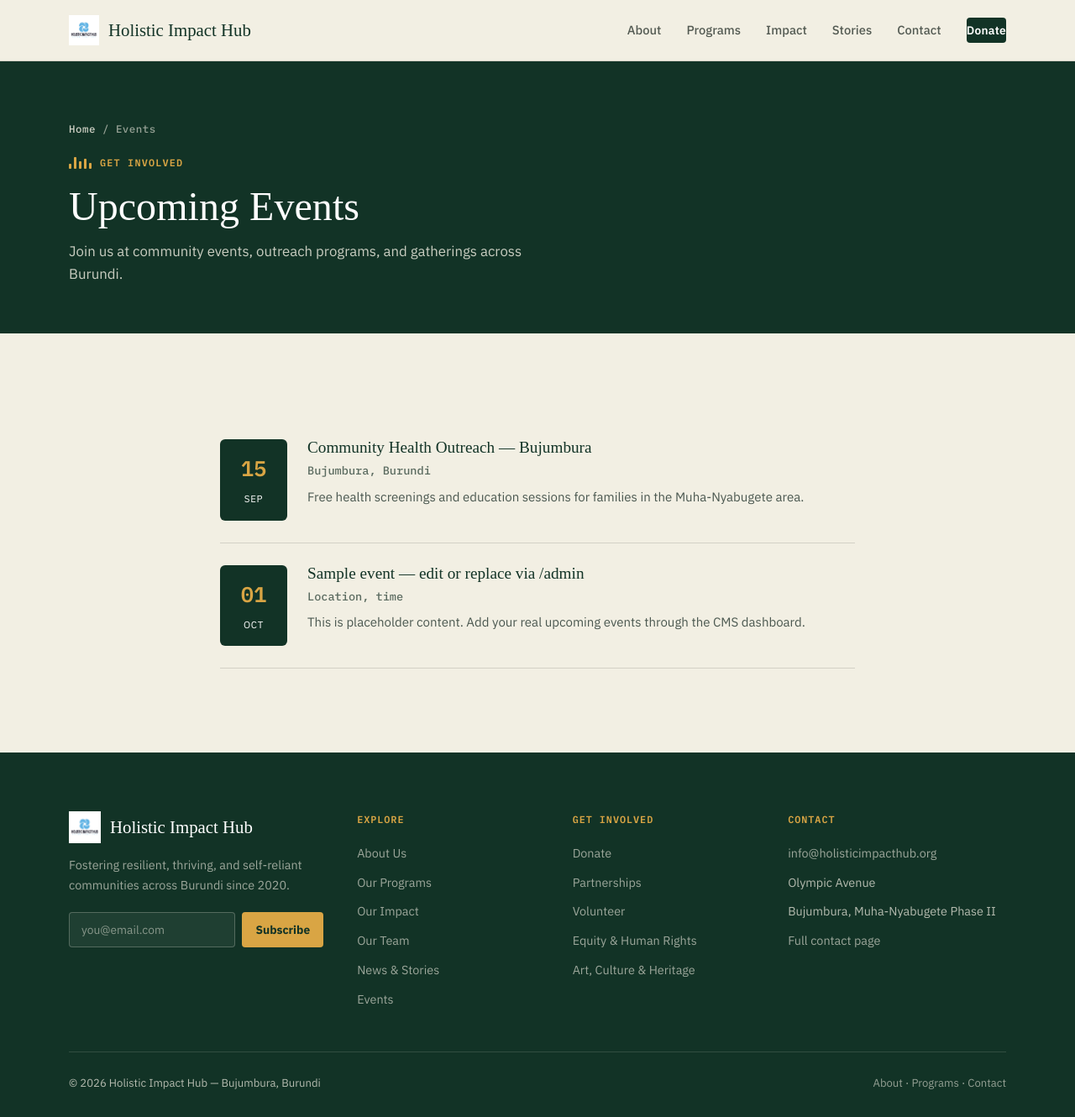
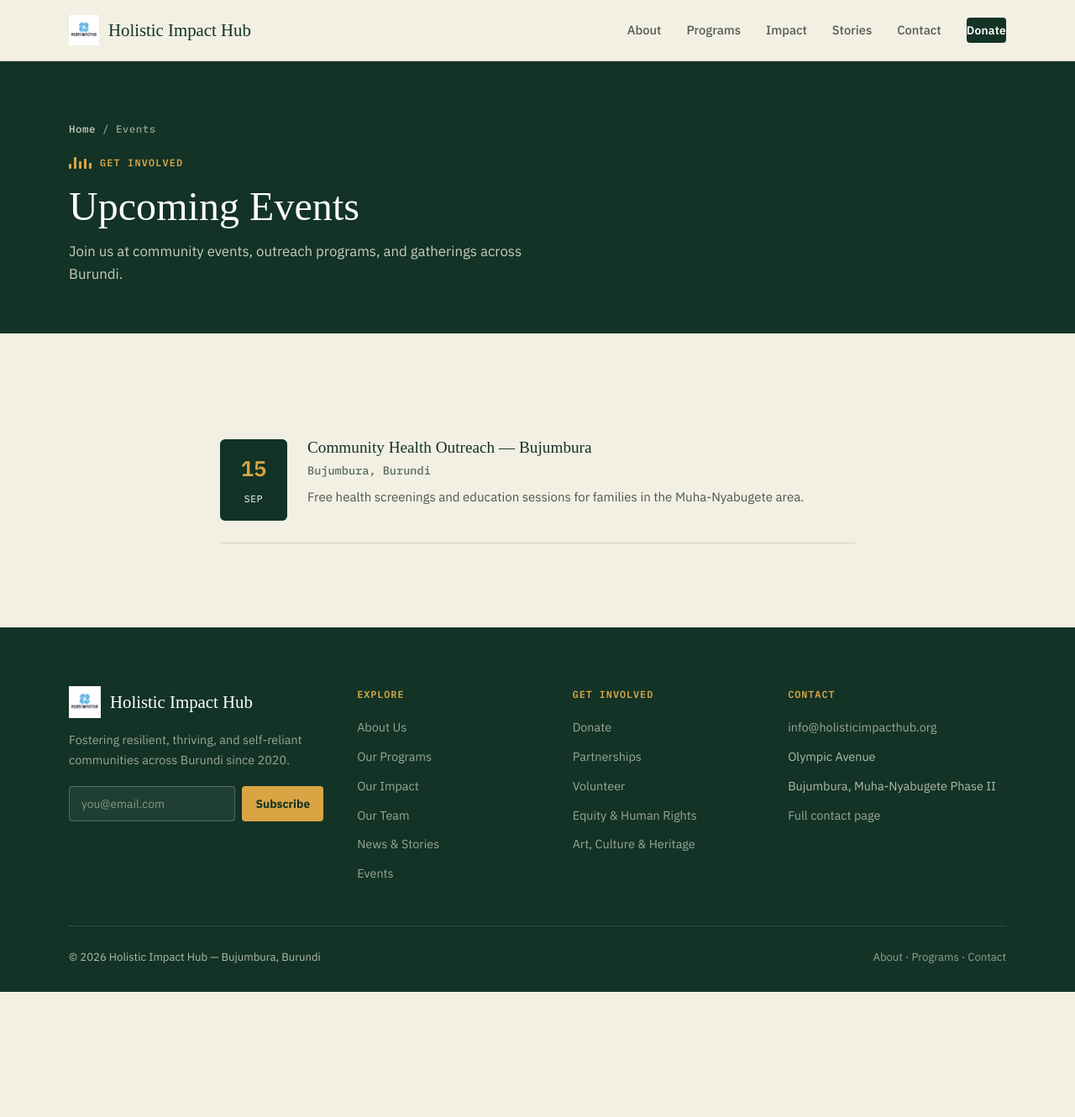
Before and after one commit to HIHweb/hih-website, a Jekyll site: the page built from events.html, in a window 1280 px wide and 1330 px high. Shown: the whole window at 84% size. Built offline with Jekyll 4.4.1, drawn with Linux system fonts in a browser that asks for light colours; some web fonts are replaced; a script that is not in the unit is left out.

Commit message:
Update Events “events”

```diff
--- a/_data/events.yml
+++ b/_data/events.yml
@@ -1,11 +1,7 @@
 items:
   - day: "15"
-    month: "Sep"
-    title: "Community Health Outreach — Bujumbura"
-    meta: "Bujumbura, Burundi"
-    description: "Free health screenings and education sessions for families in the Muha-Nyabugete area."
-  - day: "01"
-    month: "Oct"
-    title: "Sample event — edit or replace via /admin"
-    meta: "Location, time"
-    description: "This is placeholder content. Add your real upcoming events through the CMS dashboard."
+    month: Sep
+    title: Community Health Outreach — Bujumbura
+    meta: Bujumbura, Burundi
+    description: Free health screenings and education sessions for families in the
+      Muha-Nyabugete area.
```
